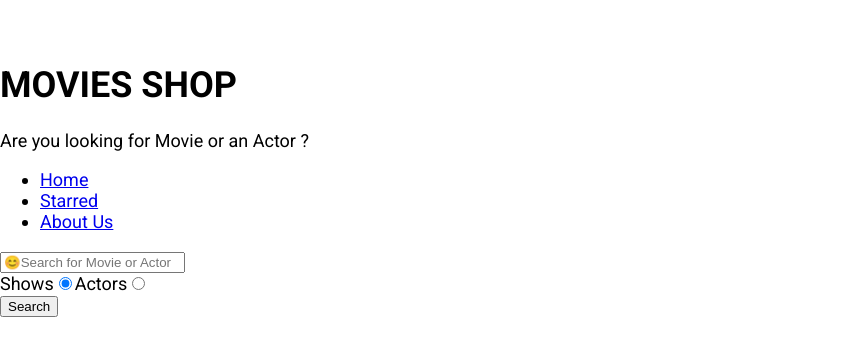
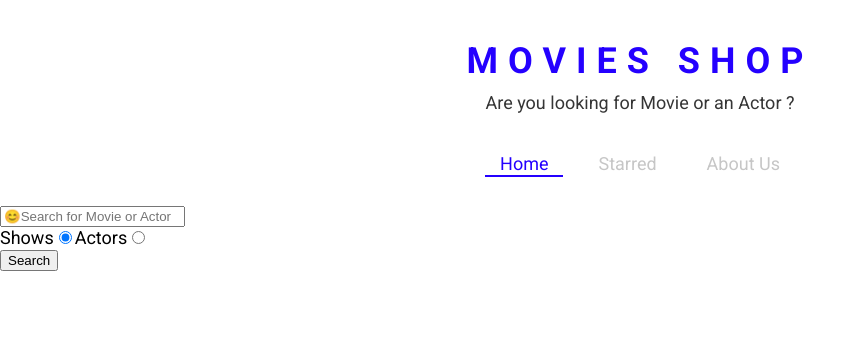
Before and after one commit to Aniketdhage/moviesbydhage, a React (Create React App) app: page / in a window 1280 px wide. Shown: the top 356 px of the page, without its empty margins (0-865 px from the left). Built offline with nearby package versions, Linux system fonts and the light colour scheme.

Commit message:
added styled components with amazing theme

```diff
--- a/src/App.js
+++ b/src/App.js
@@ -1,13 +1,22 @@
 import React from "react";
 import { Switch, Route } from "react-router-dom";
-
+import { ThemeProvider } from "styled-components";
 import About from "./Pages/About";
 import Home from "./Pages/Home";
 import Show from "./Pages/Show";
 import Starred from "./Pages/Starred";
 
+const theme = {
+  mainColors: {
+    blue: "#2400ff",
+    gray: "#c6c6c6",
+    dark: "#353535",
+  },
+};
+
 function App() {
   return (
+    <ThemeProvider theme={theme}>
       <Switch>
         <Route exact path="/">
           <Home />
@@ -22,6 +31,7 @@
           <Show />
         </Route>
       </Switch>
+    </ThemeProvider>
   );
 }
 
--- a/src/components/Navs.js
+++ b/src/components/Navs.js
@@ -1,5 +1,6 @@
 import React from "react";
-import { Link } from "react-router-dom";
+import { useLocation } from "react-router";
+import { NavList, LinkStyled } from "./nav.styled";
 
 const LINKS = [
   {
@@ -17,15 +18,21 @@
 ];
 
 const Navs = () => {
+  const location = useLocation();
   return (
     <div>
-      <ul>
+      <NavList>
         {LINKS.map((item, index) => (
           <li key={index}>
-            <Link to={item.to}>{item.text}</Link>
+            <LinkStyled
+              to={item.to}
+              className={item.to === location.pathname ? "active" : ""}
+            >
+              {item.text}
+            </LinkStyled>
           </li>
         ))}
-      </ul>
+      </NavList>
     </div>
   );
 };
--- a/src/components/Title.js
+++ b/src/components/Title.js
@@ -1,11 +1,12 @@
 import React from "react";
+import { TitleWrapper } from "./Title.styled";
 
 const Title = ({ title, subtitle }) => {
   return (
-    <div>
+    <TitleWrapper>
       <h1>{title}</h1>
       <p>{subtitle}</p>
-    </div>
+    </TitleWrapper>
   );
 };
 
--- /dev/null
+++ b/src/components/Title.styled.js
@@ -0,0 +1,17 @@
+import styled from "styled-components";
+export const TitleWrapper = styled.div`
+  text-align: center;
+  margin: 0 0 40px;
+
+  h1 {
+    color: ${({ theme }) => theme.mainColors.blue};
+    letter-spacing: 10px;
+    text-transform: uppercase;
+    margin: 0 0 10px;
+  }
+
+  p {
+    color: ${({ theme }) => theme.mainColors.dark};
+    margin: 0;
+  }
+`;
--- /dev/null
+++ b/src/components/nav.styled.js
@@ -0,0 +1,40 @@
+import styled from "styled-components";
+import { Link } from "react-router-dom";
+export const NavList = styled.ul`
+  display: flex;
+  justify-content: center;
+  list-style: none;
+  margin: 0 0 30px;
+  padding: 0;
+`;
+
+export const LinkStyled = styled(Link)`
+  margin: 0 10px;
+  padding: 3px 15px;
+  position: relative;
+  text-decoration: none;
+  color: ${({ theme }) => theme.mainColors.gray};
+  &.active {
+    color: ${({ theme }) => theme.mainColors.blue};
+    &:after {
+      content: "";
+      position: absolute;
+      display: block;
+      height: 2px;
+      left: 0%;
+      bottom: 0;
+      background-color: ${({ theme }) => theme.mainColors.blue};
+      animation: slide-in 0.3s ease-in forwards;
+      @keyframes slide-in {
+        from {
+          left: 50%;
+          width: 0;
+        }
+        to {
+          left: 0%;
+          width: 100%;
+        }
+      }
+    }
+  }
+`;
```
Lines whose indentation alone changed are shown as unchanged.
